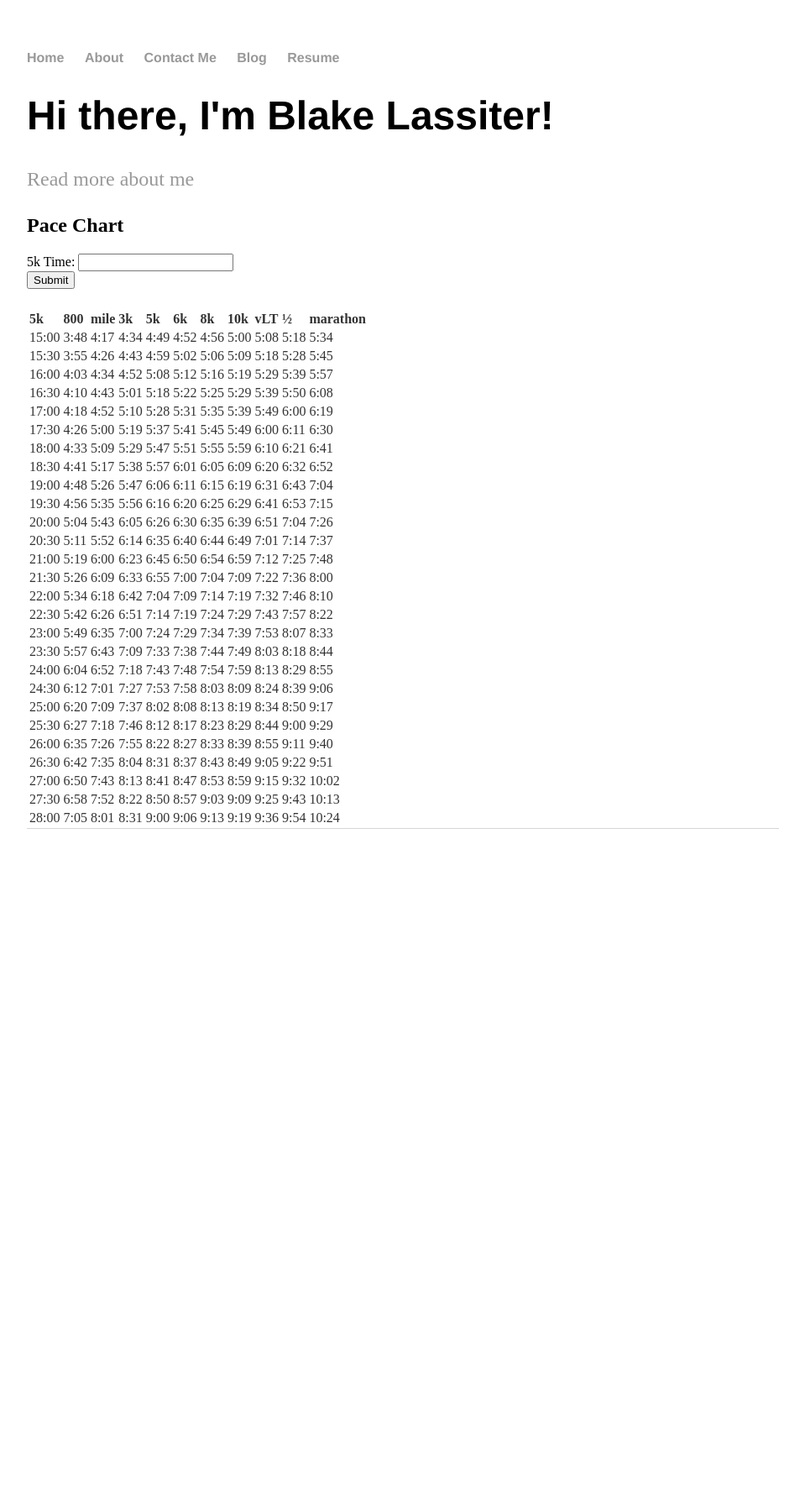
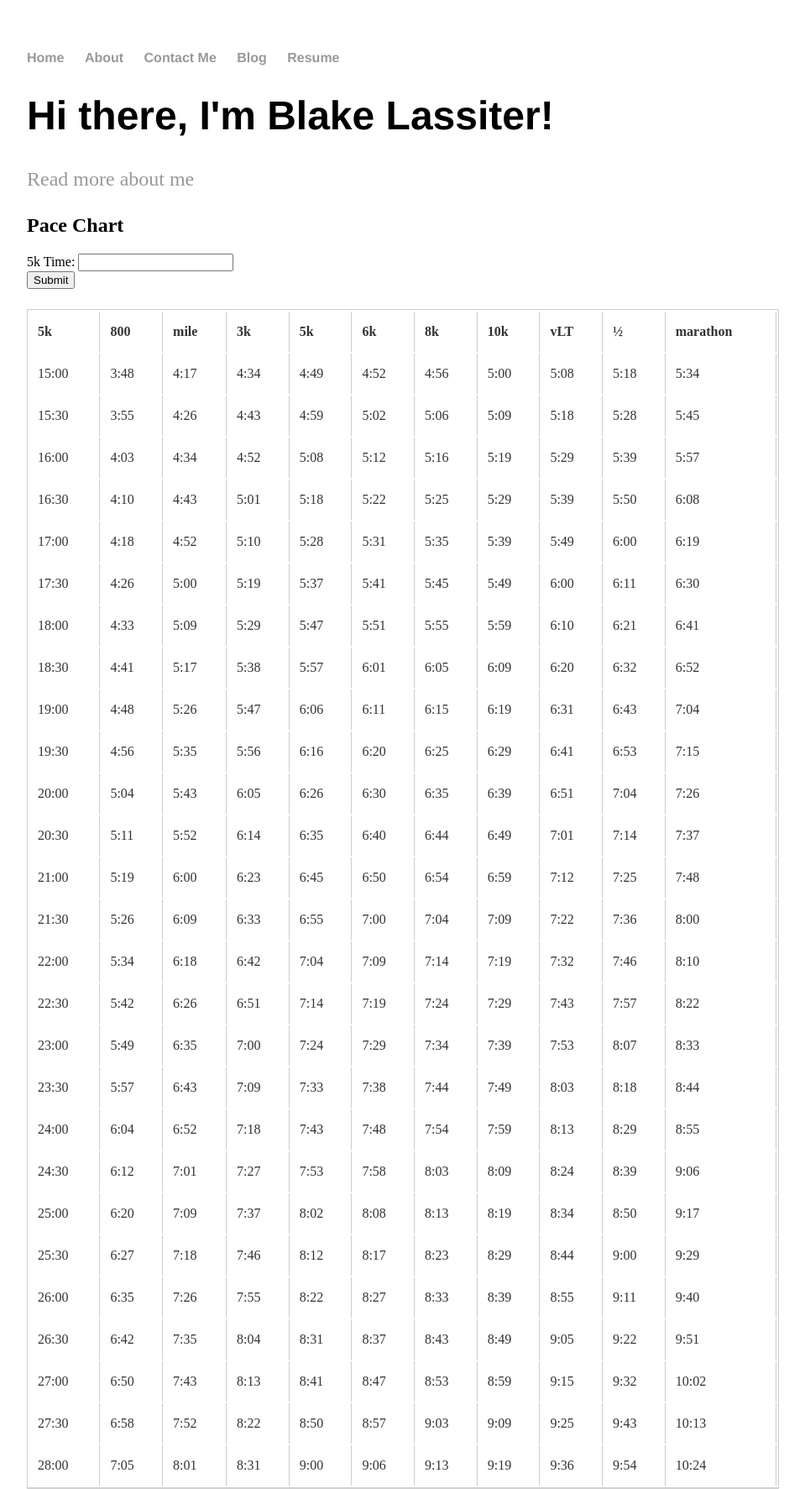
Before and after one commit to balassit/balassit.github.io, a Jekyll site: the page built from index.html, in a window 1280 px wide. Shown: the whole page at 84% size, without its empty margins (160-1119 px from the left). Built offline with Jekyll 4.4.1, drawn with Linux system fonts in a browser that asks for light colours; before the commit the page ends 987 px from its top, so only the background shows below that.

Commit message:
Update main.css

```diff
--- a/css/main.css
+++ b/css/main.css
@@ -45,19 +45,14 @@ ul.posts {
 ul.posts li {
     list-style: none;
 }
-td {
-    color: #333;
+
+table {
+   border: 1px solid #cccccc;
+   width: 100%;
 }
-th{
+td, th{
     text-align: left;
     color: #333;
+    padding: 15px 10px;
+    border-right: 1px solid #cccccc;
 }
-table#references td{
-    width: 33%;
-}
-table#references th{
-    width: 33%;
-}
-table#paces tr:hover, table#paces tr:hover td, table#paces tr:active, table#paces tr:active td, table#paces td:selected {
-    background: #CC0000;
-}
```
